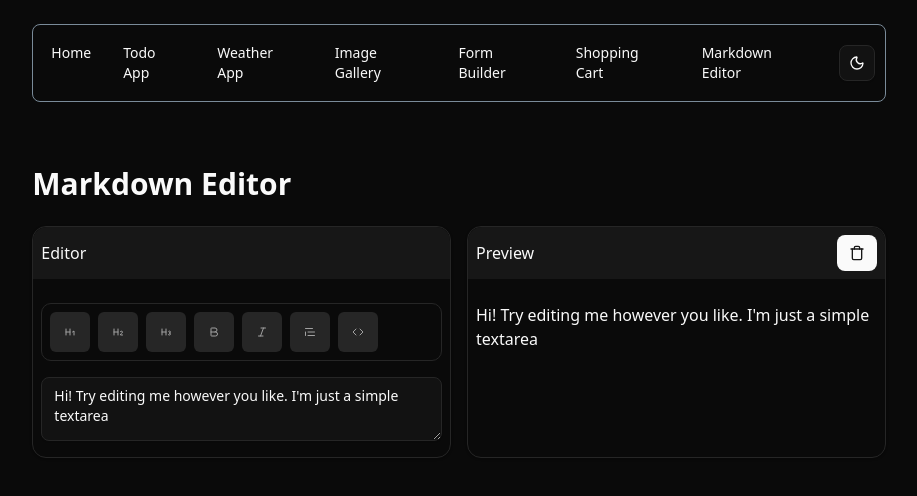
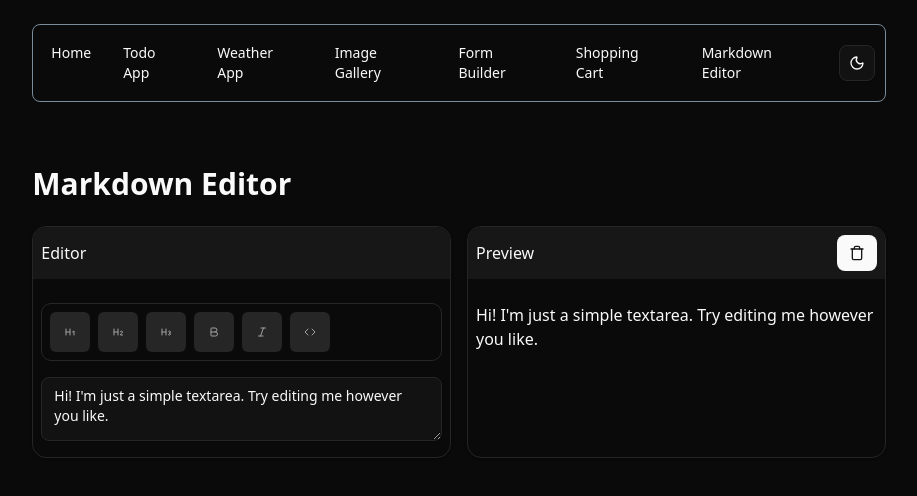
Before and after one commit to ap999nea/react-exercises, a React (Vite) app: page /markdown-editor in a window 1280 px wide. Shown: the top 496 px of the page, without its empty margins (181-1098 px from the left). Built offline with nearby package versions, Linux system fonts and the light colour scheme.

Commit message:
fix: comments out blockquote and edits start message

```diff
--- a/src/apps/MarkdownEditor/components/Editor.tsx
+++ b/src/apps/MarkdownEditor/components/Editor.tsx
@@ -58,9 +58,9 @@ export const Editor = () => {
           <Kbd className="w-10 h-10" onClick={() => editText("*")}>
             <Italic className="text-2xl" />
           </Kbd>
-          <Kbd className="w-10 h-10" onClick={() => editText("> ")}>
+          {/* <Kbd className="w-10 h-10" onClick={() => editText("> ")}>
             <TextQuote className="text-2xl" />
-          </Kbd>
+          </Kbd> */}
           <Kbd className="w-10 h-10" onClick={() => editText("`")}>
             <Code className="text-2xl" />
           </Kbd>
--- a/src/apps/MarkdownEditor/state/slice.ts
+++ b/src/apps/MarkdownEditor/state/slice.ts
@@ -5,7 +5,7 @@ export interface EditorState {
 }
 
 const initialState: EditorState = {
-  text: "Hi! Try editing me however you like. I'm just a simple textarea",
+  text: "Hi! I'm just a simple textarea. Try editing me however you like.",
 };
 
 export const editorSlice = createSlice({
```
